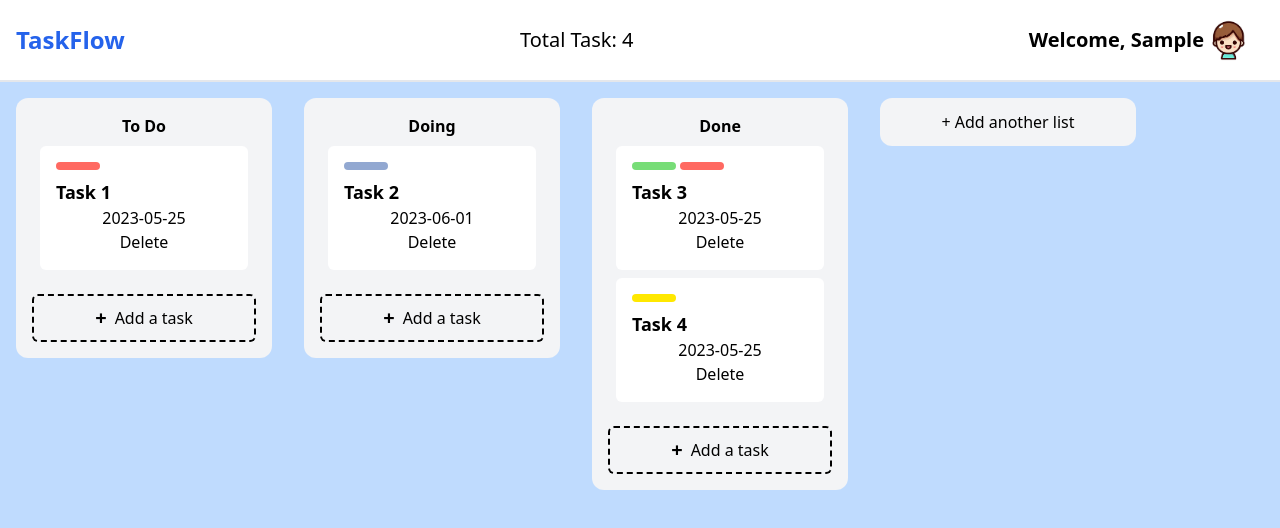
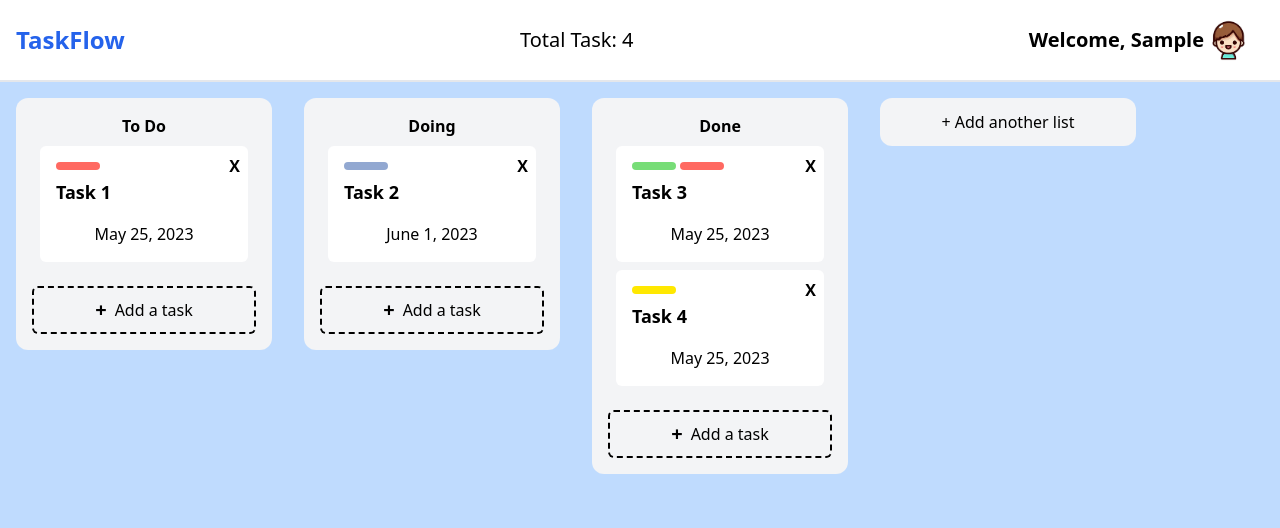
Before and after one commit to taekim-dev/task-flow, a React (Vite) app: page / in a window 1280 px wide. Both pictures are taken after typing "Sample" into the empty fields and a click on the button "Start". Shown: the top 528 px of the page. Built offline with nearby package versions, Linux system fonts and the light colour scheme.

Commit message:
TaskCard Layout

```diff
--- a/src/components/TaskCard/TaskCard.tsx
+++ b/src/components/TaskCard/TaskCard.tsx
@@ -16,8 +16,11 @@ function TaskCard({ task, deleteTask, updateTask }: TaskCardProps) {
     setIsEditing(false);
   };
 
+  const formattedDate = new Date(task.dueDate).toLocaleDateString('en-US', { year: 'numeric', month: 'long', day: 'numeric' });
+
   return (
     <div className="relative bg-white m-2 p-4 rounded-md">
+      <button onClick={(e) => { e.stopPropagation(); deleteTask(task.id); }} className="absolute right-2 top-2 font-bold ">X</button>
       <div onClick={() => setIsEditing(true)}>
         <div className="flex mb-2">
           {task.labels.map((label, index) => (
@@ -28,9 +31,8 @@ function TaskCard({ task, deleteTask, updateTask }: TaskCardProps) {
             />
           ))}
         </div>
-        <h4 className="text-left text-lg font-bold ">{task.name}</h4>
-        <p>{task.dueDate}</p>
-        <button onClick={(e) => { e.stopPropagation(); deleteTask(task.id); }}>Delete</button>
+        <h4 className="text-left text-lg font-bold mb-4">{task.name}</h4>
+        <p>{formattedDate}</p>
       </div>
       {isEditing && (
         <TaskForm initialData={task} onSubmit={handleSubmit} onCancel={() => setIsEditing(false)} />
```
